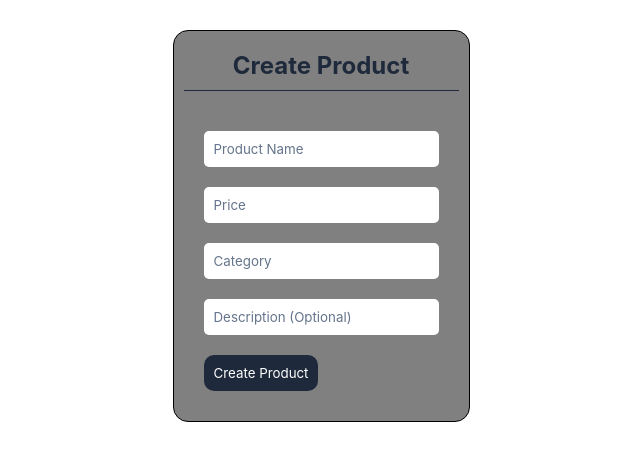
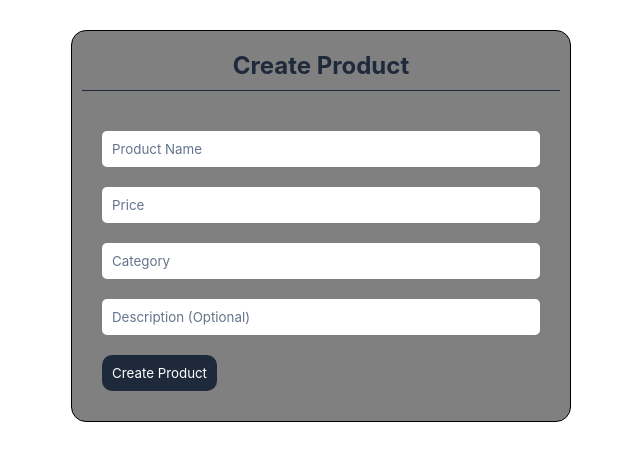
Before and after one commit to Josh-codes165/December-Assignment, a React (Vite) app: page / in a window 1280 px wide. Shown: the top 460 px of the page, without its empty margins (319-959 px from the left). Built offline with nearby package versions, Linux system fonts and the light colour scheme.

Commit message:
Joshua Commit

```diff
--- a/src/App.css
+++ b/src/App.css
@@ -6,15 +6,12 @@
   padding: 10px 10px;
 
 }
-body {
-  display: grid;
-  justify-content: center;
-  align-items: center;
-}
+
 .container {
   display: flex;
   flex-direction: column;
   align-self: center;
+  justify-self: center;
   max-width: 500px;
   width: 100%;
   background-color: gray;
```
